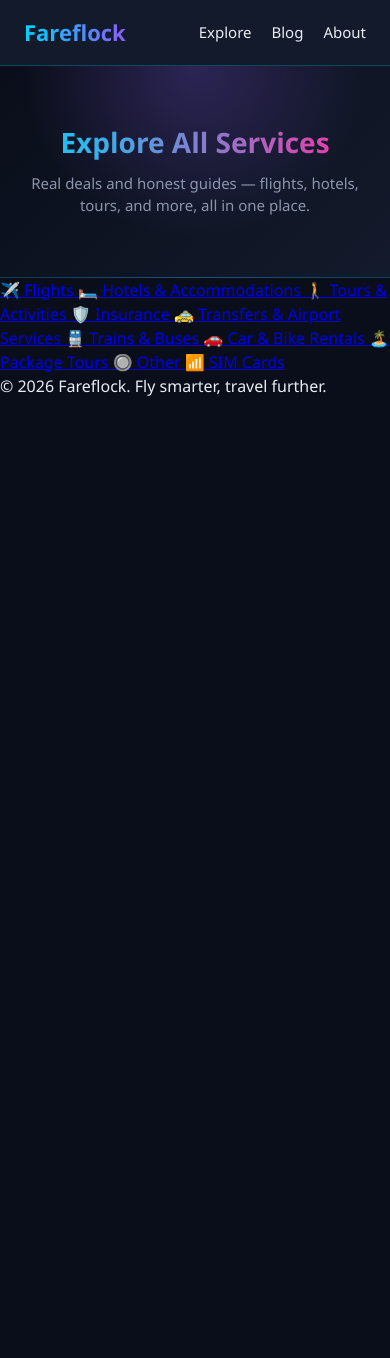
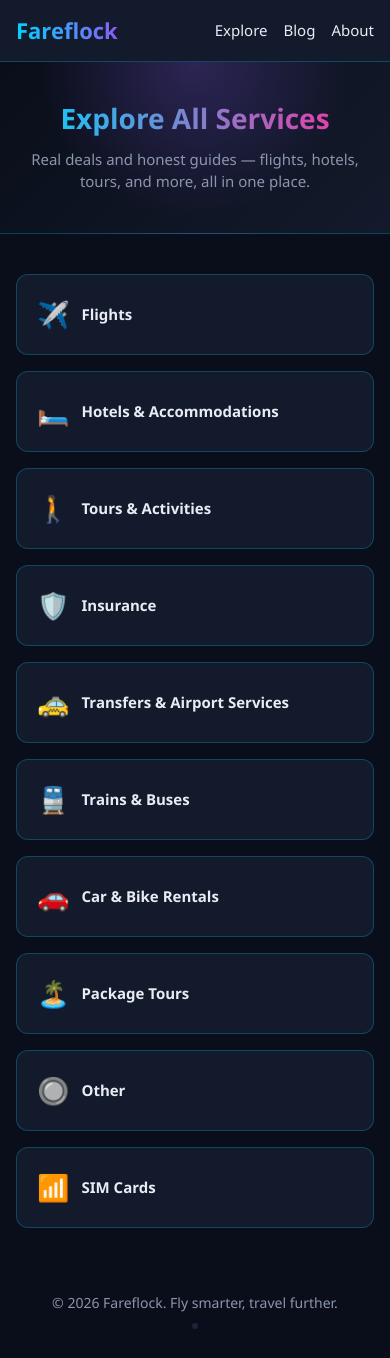
Before and after one commit to musangipeter38-coder/fareflock, a Flask app: page / in a window 390 px wide. Before the commit the page ends 396 px from the top, so only its background shows below. Run offline with Flask 3, Linux system fonts and the light colour scheme; some libraries are stand-ins or nearby versions.

Commit message:
Fix truncated CSS file - restore full stylesheet

```diff
--- a/static/css/style.css
+++ b/static/css/style.css
@@ -118,3 +118,182 @@ nav a:hover { color: var(--electric-blue); }
 
 .widget-frame {
     width: 100%;
+    border: none;
+    display: block;
+}
+
+.content-block { max-width: 900px; margin: 40px auto; padding: 0 20px; }
+.content-block h2 { margin-bottom: 20px; font-size: clamp(20px, 4vw, 26px); }
+
+.tips-header { display: flex; justify-content: space-between; align-items: center; margin-bottom: 20px; flex-wrap: wrap; gap: 8px; }
+.tips-see-all { color: var(--electric-blue); text-decoration: none; font-size: 14px; font-weight: 600; }
+.tips-see-all:hover { color: var(--electric-pink); }
+
+.tip-carousel {
+    position: relative;
+    overflow: hidden;
+    border-radius: 16px;
+    border: 1px solid var(--border-glow);
+    background: var(--bg-panel);
+}
+.tip-carousel-track {
+    display: flex;
+    transition: transform 0.6s ease;
+}
+.tip-slide {
+    min-width: 100%;
+    padding: 30px 24px;
+    box-sizing: border-box;
+}
+.tip-slide h3 {
+    color: var(--electric-blue);
+    margin-bottom: 12px;
+    font-size: 19px;
+}
+.tip-slide p { color: var(--text-light); line-height: 1.6; }
+
+.tip-carousel-dots {
+    display: flex;
+    justify-content: center;
+    gap: 8px;
+    padding-bottom: 16px;
+}
+.tip-dot {
+    width: 8px;
+    height: 8px;
+    border-radius: 50%;
+    background: var(--bg-panel-alt);
+    border: 1px solid var(--border-glow);
+    transition: background 0.3s;
+}
+.tip-dot.active { background: var(--electric-blue); }
+
+.tips-grid-section { max-width: 1100px; margin: 40px auto; padding: 0 20px; }
+.tips-grid {
+    display: grid;
+    grid-template-columns: repeat(auto-fit, minmax(240px, 1fr));
+    gap: 16px;
+}
+.tip-card {
+    background: var(--bg-panel);
+    border: 1px solid var(--border-glow);
+    border-radius: 12px;
+    padding: 22px;
+}
+.tip-card h3 { color: var(--electric-blue); margin-bottom: 10px; font-size: 17px; }
+.tip-card p { color: var(--text-muted); line-height: 1.6; font-size: 14px; }
+
+.category-grid {
+    display: grid;
+    grid-template-columns: repeat(auto-fit, minmax(220px, 1fr));
+    gap: 16px;
+}
+.category-card {
+    display: flex;
+    align-items: center;
+    gap: 12px;
+    background: var(--bg-panel);
+    border: 1px solid var(--border-glow);
+    border-radius: 12px;
+    padding: 20px;
+    text-decoration: none;
+    color: var(--text-light);
+    transition: border-color 0.2s, transform 0.2s;
+}
+.category-card:hover {
+    border-color: var(--electric-blue);
+    transform: translateY(-2px);
+}
+.category-icon { font-size: 26px; flex-shrink: 0; }
+.category-name { font-weight: 600; font-size: 15px; }
+
+.blog-list { max-width: 900px; margin: 40px auto; padding: 0 20px; }
+.category-tag {
+    display: inline-block;
+    background: rgba(139,92,246,0.2);
+    color: var(--electric-purple);
+    font-size: 12px;
+    font-weight: 600;
+    padding: 4px 10px;
+    border-radius: 20px;
+    margin: 8px 0;
+}
+
+.post-detail { max-width: 800px; margin: 40px auto; padding: 0 20px; }
+.post-detail h1 { font-size: clamp(24px, 5vw, 32px); margin-bottom: 8px; }
+.post-body { margin-top: 20px; line-height: 1.7; }
+
+.related-posts { max-width: 800px; margin: 40px auto; padding: 20px; border-top: 1px solid var(--border-glow); }
+.related-link { display: block; margin-top: 8px; color: var(--electric-blue); text-decoration: none; }
+
+.login-form, .post-form {
+    max-width: 500px;
+    margin: 60px auto;
+    padding: 24px;
+    background: var(--bg-panel);
+    border-radius: 12px;
+    border: 1px solid var(--border-glow);
+}
+.login-form label, .post-form label { display: block; margin-top: 16px; margin-bottom: 6px; font-weight: 600; font-size: 14px; color: var(--text-muted); }
+.login-form input, .post-form input, .post-form select, .post-form textarea {
+    width: 100%;
+    padding: 10px;
+    border: 1px solid var(--border-glow);
+    border-radius: 8px;
+    font-size: 14px;
+    background: var(--bg-panel-alt);
+    color: var(--text-light);
+}
+.checkbox-label { display: flex; align-items: center; gap: 8px; font-weight: 400; }
+.checkbox-label input { width: auto; }
+
+button, .btn-primary, .btn-secondary {
+    display: inline-block;
+    margin-top: 20px;
+    padding: 10px 20px;
+    border: none;
+    border-radius: 8px;
+    font-weight: 600;
+    cursor: pointer;
+    text-decoration: none;
+    font-size: 14px;
+}
+button, .btn-primary {
+    background: linear-gradient(90deg, var(--electric-blue), var(--electric-purple));
+    color: #0A0E1A;
+}
+.btn-secondary {
+    background: var(--bg-panel-alt);
+    color: var(--text-light);
+    margin-left: 8px;
+    border: 1px solid var(--border-glow);
+}
+
+.admin-dashboard { max-width: 1000px; margin: 40px auto; padding: 0 20px; }
+.admin-header { display: flex; justify-content: space-between; align-items: center; margin-bottom: 24px; flex-wrap: wrap; gap: 10px; }
+.admin-table { width: 100%; border-collapse: collapse; background: var(--bg-panel); border-radius: 12px; overflow: hidden; border: 1px solid var(--border-glow); }
+.admin-table th, .admin-table td { padding: 12px 16px; text-align: left; border-bottom: 1px solid var(--border-glow); }
+.admin-table th { background: var(--bg-panel-alt); font-size: 13px; text-transform: uppercase; color: var(--text-muted); }
+.admin-table a { color: var(--electric-blue); }
+
+.site-footer { text-align: center; padding: 24px; color: var(--text-muted); font-size: 14px; }
+.admin-dot {
+    display: inline-block;
+    width: 6px;
+    height: 6px;
+    border-radius: 50%;
+    background: var(--bg-panel-alt);
+    margin-top: 8px;
+    text-decoration: none;
+}
+.admin-dot:hover { background: var(--electric-blue); }
+
+@media (max-width: 480px) {
+    .site-header { padding: 14px 16px; }
+    nav { gap: 6px 16px; }
+    .hero, .page-hero { padding: 40px 16px; }
+    .content-block, .tips-grid-section, .latest-posts, .admin-dashboard { padding: 0 16px; }
+    .tip-slide { padding: 22px 18px; }
+    .admin-header { flex-direction: column; align-items: flex-start; }
+    .admin-table th, .admin-table td { padding: 10px 12px; font-size: 13px; }
+}
```
